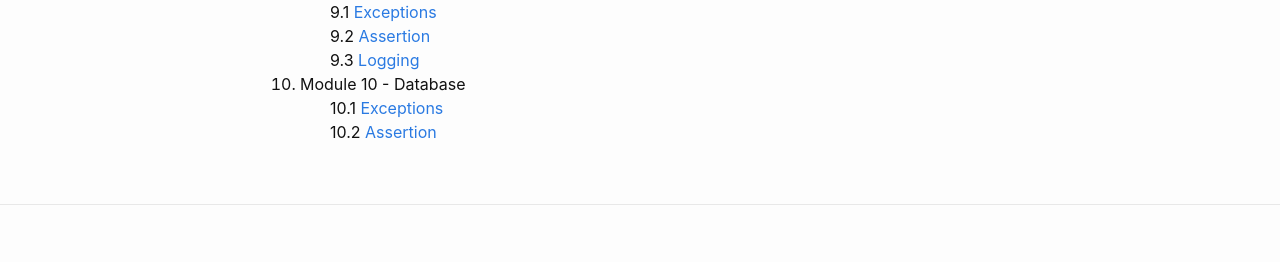
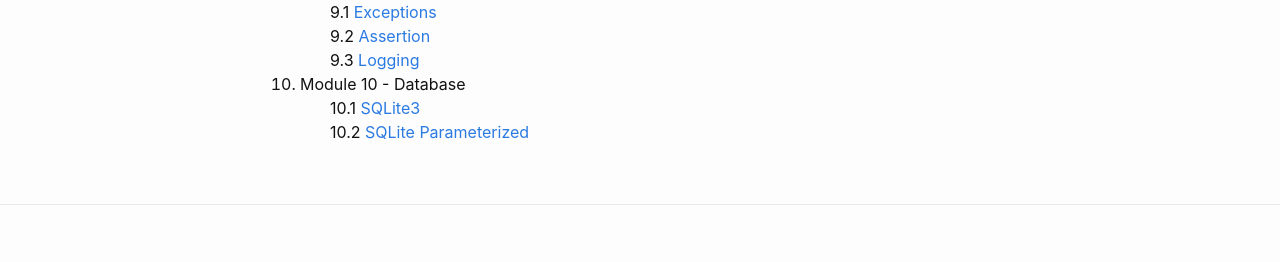
Before and after one commit to dwit013/dwit013.github.io, a Jekyll site: the page built from toc.md, in a window 1280 px wide. Shown: the part 882-1144 px from the top of the page. Built offline with Jekyll 4.4.1, drawn with Linux system fonts in a browser that asks for light colours; our own code applies the rules of GitHub Pages for plain Markdown files.

Commit message:
TOC updated

```diff
--- a/toc.md
+++ b/toc.md
@@ -89,7 +89,7 @@ layout: page
 <li>
     Module 10 - Database
     <ul type='none'>
-        <li> 10.1 <a href="../module/10/sqlite3"> Exceptions </a></li>
-        <li> 10.2 <a href="../module/10/sqlite3-parameterized"> Assertion </a></li>
+        <li> 10.1 <a href="../module/10/sqlite3"> SQLite3 </a></li>
+        <li> 10.2 <a href="../module/10/sqlite3-parameterized"> SQLite Parameterized </a></li>
     </ul>
 </li>
```
